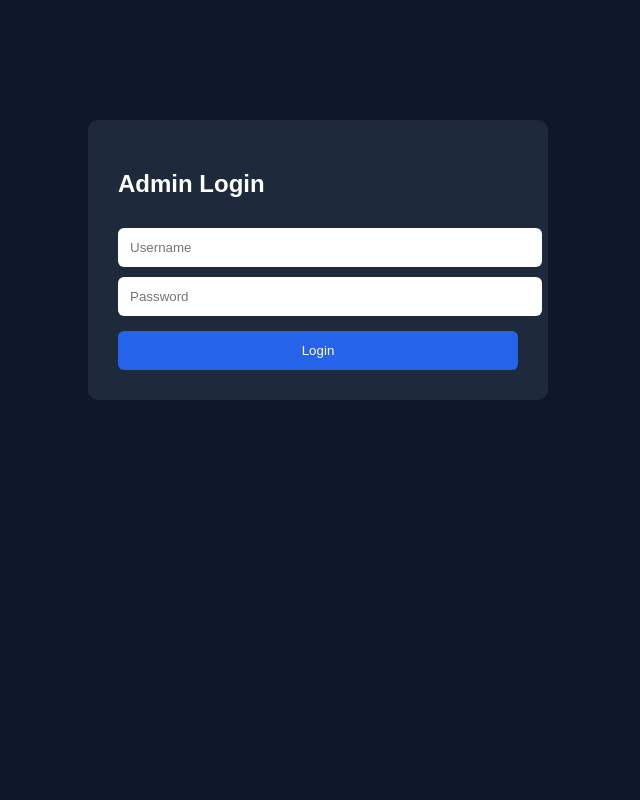
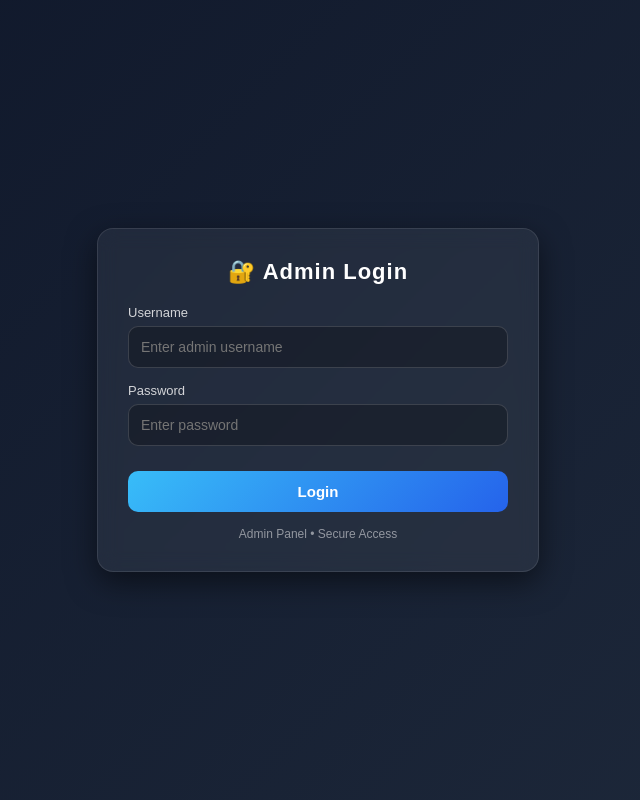
Before and after one commit to Dreamchaser-aus/captaintest12, a Flask app: page /admin/login in a window 1280 px wide. Shown: the whole page, without its empty margins (322-962 px from the left). Run offline with Flask 3, Linux system fonts and the light colour scheme; some libraries are stand-ins or nearby versions.

Commit message:
Update login.html

```diff
--- a/templates/login.html
+++ b/templates/login.html
@@ -1,28 +1,131 @@
 <!DOCTYPE html>
-<html>
+<html lang="en">
 <head>
+  <meta charset="UTF-8">
+  <meta name="viewport" content="width=device-width, initial-scale=1.0">
   <title>Admin Login</title>
   <style>
-        body { font-family: Arial; background: #0f172a; color: white; }
-        .box { width: 400px; margin: 120px auto; padding: 30px; background: #1e293b; border-radius: 10px; }
-        input { width: 100%; padding: 12px; margin-top: 10px; border-radius: 6px; border: none; }
-        button { width: 100%; padding: 12px; margin-top: 15px; background: #2563eb; color: white; border: none; border-radius: 6px; cursor: pointer; }
-        .error { color: #ff4d4d; margin-top: 10px; }
+    body {
+      margin: 0;
+      font-family: Arial, sans-serif;
+      background: linear-gradient(135deg, #0f172a, #1e293b);
+      color: white;
+      display: flex;
+      justify-content: center;
+      align-items: center;
+      height: 100vh;
+    }
+
+    .card {
+      width: 380px;
+      background: rgba(255,255,255,0.06);
+      border: 1px solid rgba(255,255,255,0.1);
+      border-radius: 16px;
+      padding: 30px;
+      box-shadow: 0 10px 30px rgba(0,0,0,0.5);
+      backdrop-filter: blur(10px);
+    }
+
+    h2 {
+      margin: 0 0 20px;
+      text-align: center;
+      font-size: 22px;
+      letter-spacing: 1px;
+    }
+
+    .input-box {
+      margin-bottom: 15px;
+    }
+
+    label {
+      font-size: 13px;
+      color: rgba(255,255,255,0.8);
+      display: block;
+      margin-bottom: 6px;
+    }
+
+    input {
+      width: 100%;
+      padding: 12px;
+      border-radius: 10px;
+      border: 1px solid rgba(255,255,255,0.15);
+      background: rgba(0,0,0,0.25);
+      color: white;
+      outline: none;
+      font-size: 14px;
+      box-sizing: border-box;
+    }
+
+    input:focus {
+      border-color: #38bdf8;
+      box-shadow: 0 0 0 2px rgba(56,189,248,0.25);
+    }
+
+    .btn {
+      width: 100%;
+      padding: 12px;
+      border: none;
+      border-radius: 10px;
+      background: linear-gradient(135deg, #38bdf8, #2563eb);
+      color: white;
+      font-size: 15px;
+      cursor: pointer;
+      font-weight: bold;
+      transition: 0.2s;
+      margin-top: 10px;
+    }
+
+    .btn:hover {
+      opacity: 0.9;
+      transform: translateY(-1px);
+    }
+
+    .error {
+      background: rgba(239,68,68,0.15);
+      border: 1px solid rgba(239,68,68,0.4);
+      padding: 10px;
+      border-radius: 10px;
+      margin-bottom: 15px;
+      color: #fecaca;
+      font-size: 14px;
+      text-align: center;
+    }
+
+    .footer {
+      margin-top: 15px;
+      text-align: center;
+      font-size: 12px;
+      color: rgba(255,255,255,0.5);
+    }
   </style>
 </head>
 <body>
-    <div class="box">
-        <h2>Admin Login</h2>
+
+  <div class="card">
+    <h2>🔐 Admin Login</h2>
 
     {% if error %}
       <div class="error">{{ error }}</div>
     {% endif %}
 
     <form method="POST">
-            <input type="text" name="username" placeholder="Username" required />
-            <input type="password" name="password" placeholder="Password" required />
-            <button type="submit">Login</button>
+      <div class="input-box">
+        <label>Username</label>
+        <input type="text" name="username" placeholder="Enter admin username" required>
+      </div>
+
+      <div class="input-box">
+        <label>Password</label>
+        <input type="password" name="password" placeholder="Enter password" required>
+      </div>
+
+      <button class="btn" type="submit">Login</button>
     </form>
+
+    <div class="footer">
+      Admin Panel • Secure Access
     </div>
+  </div>
+
 </body>
 </html>
```
Lines whose indentation alone changed are shown as unchanged.
